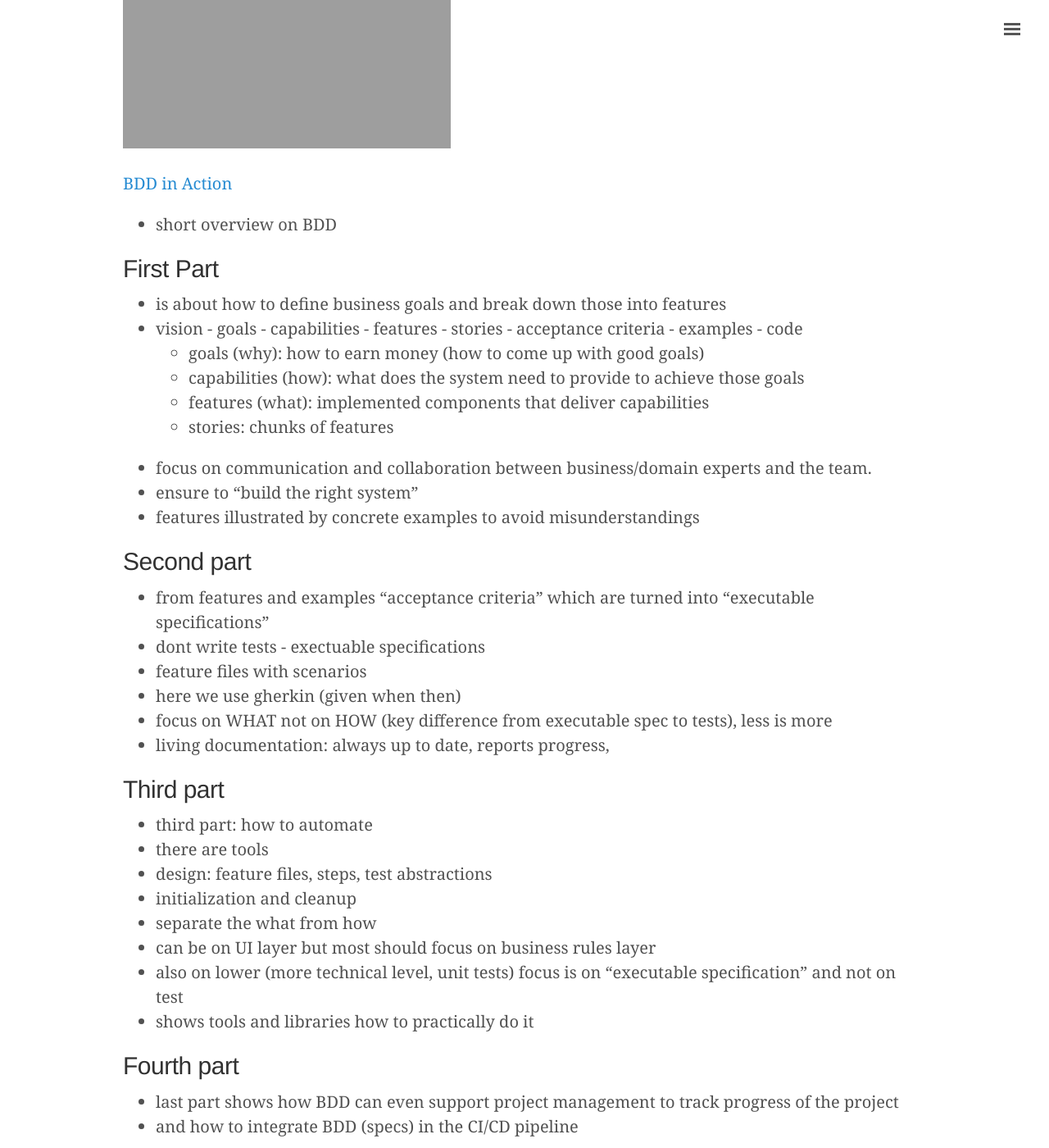
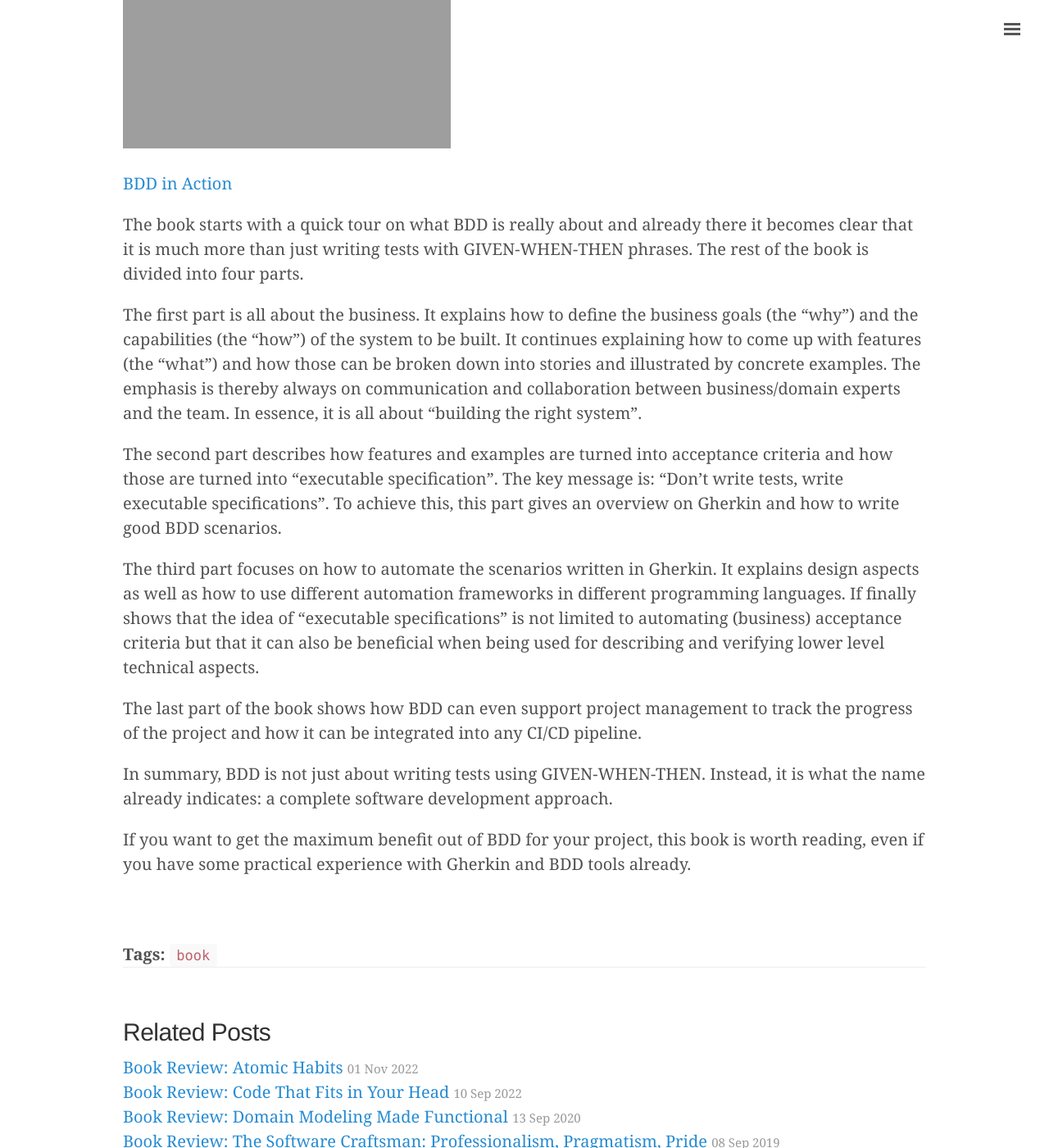
Before and after one commit to plainionist/plainionist.github.io, a Jekyll site: the page built from _posts/2023-01-04-BDD-in-Action.md, in a window 1280 px wide and 1400 px high, scrolled down 796 px. Shown: the whole window at 82% size. Built offline with Jekyll 4.4.1, drawn with Linux system fonts in a browser that asks for light colours; comment, search, counter and statistics services are not loaded; some of the changed text lies outside the part shown.

Commit message:
Post: BDD in Action

```diff
--- a/_posts/2023-01-04-BDD-in-Action.md
+++ b/_posts/2023-01-04-BDD-in-Action.md
@@ -21,48 +21,32 @@ But actually BDD is much, much more as this book illustrates:
 
 <!--more-->
 
-- short overview on BDD
+The book starts with a quick tour on what BDD is really about and already there it becomes clear that
+it is much more than just writing tests with GIVEN-WHEN-THEN phrases.
+The rest of the book is divided into four parts.
 
-## First Part
+The first part is all about the business. It explains how to define the business goals (the "why") and
+the capabilities (the "how") of the system to be built. It continues explaining how to come up with
+features (the "what") and how those can be broken down into stories and illustrated by concrete examples.
+The emphasis is thereby always on communication and collaboration between business/domain experts and the team.
+In essence, it is all about "building the right system".
 
-- is about how to define business goals and break down those into features
-- vision - goals - capabilities - features - stories - acceptance criteria - examples - code
-  - goals (why): how to earn money (how to come up with good goals)
-  - capabilities (how): what does the system need to provide to achieve those goals
-  - features (what): implemented components that deliver capabilities
-  - stories: chunks of features
-- focus on communication and collaboration between business/domain experts and the team.
-- ensure to "build the right system"
-- features illustrated by concrete examples to avoid misunderstandings
+The second part describes how features and examples are turned into acceptance criteria and how those
+are turned into "executable specification". The key message is: "Don't write tests, write executable
+specifications". To achieve this, this part gives an overview on Gherkin and how to write good BDD
+scenarios.
 
-## Second part
+The third part focuses on how to automate the scenarios written in Gherkin. It explains design aspects
+as well as how to use different automation frameworks in different programming languages.
+If finally shows that the idea of "executable specifications" is not limited to automating (business)
+acceptance criteria but that it can also be beneficial when being used for describing and verifying
+lower level technical aspects.
 
-- from features and examples "acceptance criteria" which are turned into "executable specifications"
-- dont write tests - exectuable specifications
-- feature files with scenarios
-- here we use gherkin (given when then)
-- focus on WHAT not on HOW (key difference from executable spec to tests), less is more
-- living documentation: always up to date, reports progress,
+The last part of the book shows how BDD can even support project management to track the progress of the project
+and how it can be integrated into any CI/CD pipeline.
 
-## Third part
+In summary, BDD is not just about writing tests using GIVEN-WHEN-THEN.
+Instead, it is what the name already indicates: a complete software development approach.
 
-- third part: how to automate
-- there are tools
-- design: feature files, steps, test abstractions
-- initialization and cleanup
-- separate the what from how
-- can be on UI layer but most should focus on business rules layer
-- also on lower (more technical level, unit tests) focus is on "executable specification" and not on test
-- shows tools and libraries how to practically do it
-
-## Fourth part
-
-- last part shows how BDD can even support project management to track progress of the project
-- and how to integrate BDD (specs) in the CI/CD pipeline
-
-## Conclusion
-
-in sumary: BDD is not just given-when-then it is really what the name states a "software development method"
-
-if u want to get max out of BDD - this book is worth reading - even if u have used Gherkin or any
-of the BDD tools already
+If you want to get the maximum benefit out of BDD for your project, this book is worth reading,
+even if you have some practical experience with Gherkin and BDD tools already.
```
